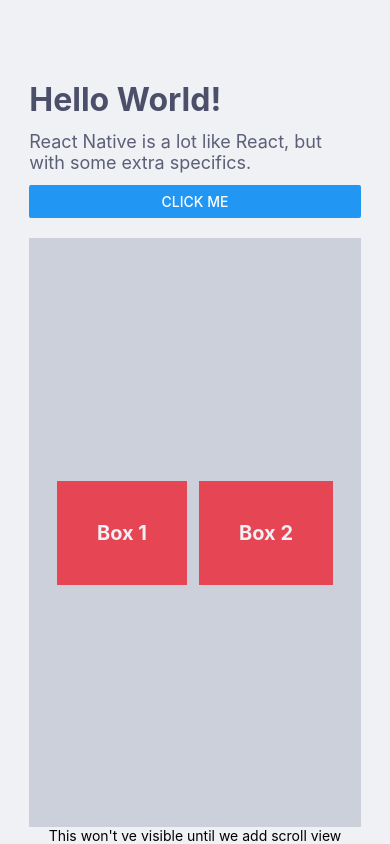
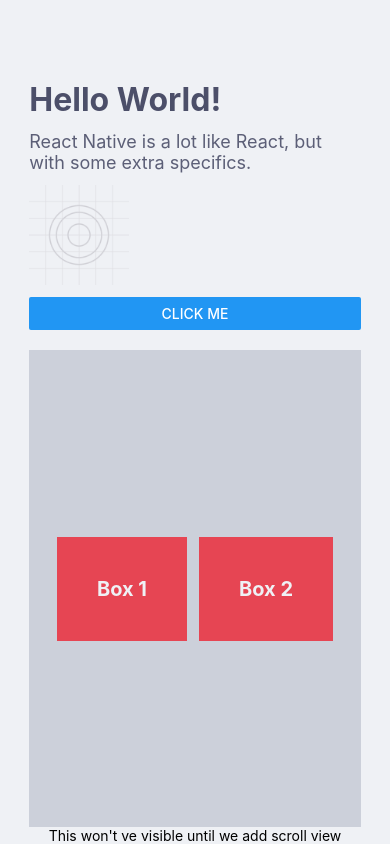
Before and after one commit to ashx3s/cprg-303-rn-demos, a React Native app: screen / in a window 390 px wide. Built offline with nearby package versions, Linux system fonts and the light colour scheme.

Commit message:
image example

```diff
--- a/App.js
+++ b/App.js
@@ -1,5 +1,5 @@
 import { StatusBar } from "expo-status-bar";
-import { StyleSheet, Text, View, Button } from "react-native";
+import { StyleSheet, Text, View, Image, Button } from "react-native";
 
 export default function App() {
   return (
@@ -9,6 +9,10 @@ export default function App() {
         <Text style={styles.screenSubtitle}>
           React Native is a lot like React, but with some extra specifics.
         </Text>
+        <Image
+          source={require("./assets/splash-icon.png")}
+          style={styles.imageStyle}
+        />
         {/* Different from html: a RN button takes a title prop for the visible text, and for "clicking" you use onPress. the function syntax is important because it makes it run on click and not on render */}
         <Button
           onPress={() => console.log("Message in console")}
@@ -53,6 +57,10 @@ const styles = StyleSheet.create({
     fontSize: 18,
     color: "#5c5f77",
   },
+  imageStyle: {
+    height: 100,
+    width: 100,
+  },
   boxLayout: {
     backgroundColor: "#ccd0da",
     flex: 1,
--- a/package.json
+++ b/package.json
@@ -11,7 +11,6 @@
   },
   "scripts": {
     "start": "expo start",
-    "dev": "expo start --tunnel",
     "android": "expo start --android",
     "ios": "expo start --ios",
     "web": "expo start --web"
```
Also changed, not shown: 1 other file (tests, documents, lock files or other folders).
